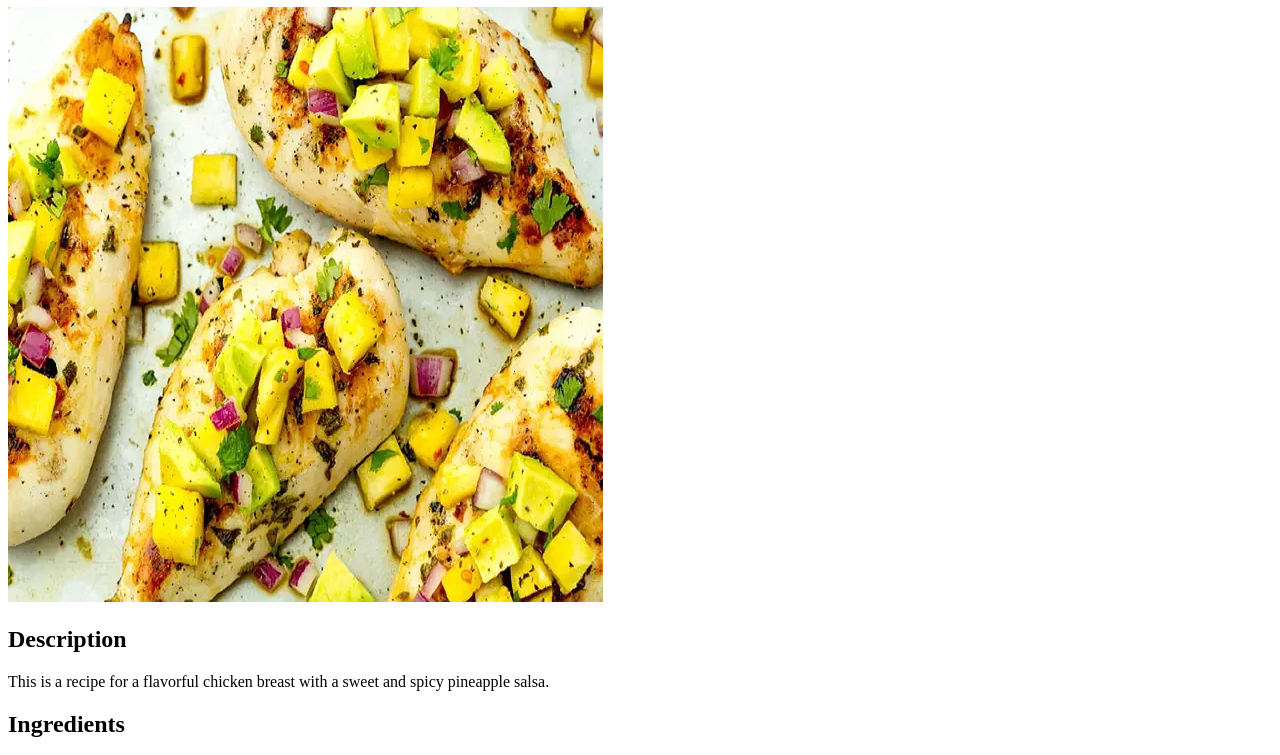
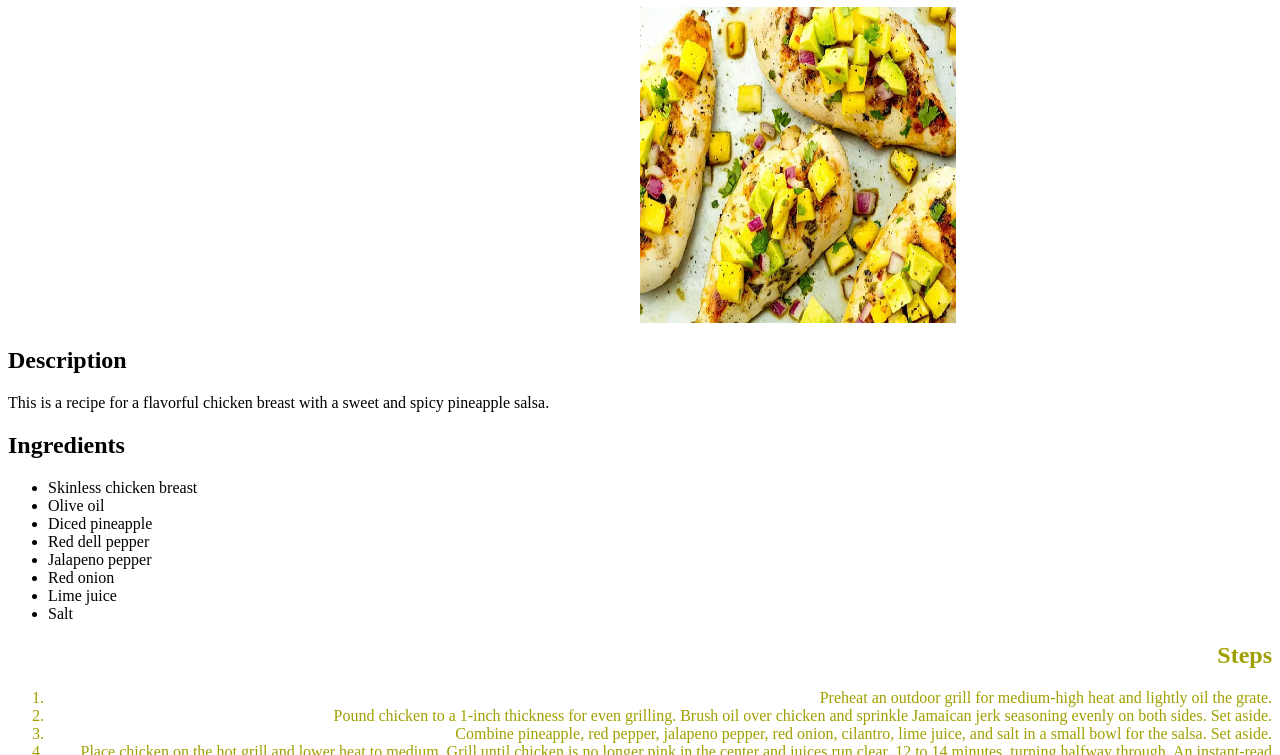
Before and after one commit to Xynox/odin-recipes, a plain HTML site: page recipes/pineapple-salsa-chicken.html in a window 1280 px wide. Shown: the part 73-828 px from the top of the page. Drawn offline with Linux system fonts and the light colour scheme.

Commit message:
Use css to style salsa chicken and index
Added some css from "CSS Foundations" on the index.html and pineapple-
salsa-chicken.html, with some color coding, text alignment and using
some of the chaining classes

```diff
--- a/recipes/pineapple-salsa-chicken.html
+++ b/recipes/pineapple-salsa-chicken.html
@@ -6,11 +6,12 @@
     <meta http-equiv="X-UA-Compatible" content="IE=edge">
     <meta name="viewport" content="width=device-width, initial-scale=1.0">
     <title>Pineapple Salsa Chicken</title>
+    <link rel="stylesheet" href="../style.css">
 </head>
 
 <body>
-    <h1>Pineapple Salsa Chicken</h1>
-    <img src="salsa_chicken.jpg" alt="Salsa Chicken">
+    <h1 class="title">Pineapple Salsa Chicken</h1>
+    <img class="img salsa" src="salsa_chicken.jpg" alt="Salsa Chicken">
     <h2>Description</h2>
     <p>This is a recipe for a flavorful chicken breast with a sweet and spicy pineapple salsa.</p>
     <h2>Ingredients</h2>
@@ -24,8 +25,8 @@
         <li>Lime juice</li>
         <li>Salt</li>
     </ul>
-    <h2>Steps</h2>
-    <ol>
+    <h2 class="steps title salsa">Steps</h2>
+    <ol class="steps desc">
         <li>Preheat an outdoor grill for medium-high heat and lightly oil the grate.</li>
         <li>Pound chicken to a 1-inch thickness for even grilling. Brush oil over chicken and sprinkle Jamaican jerk
             seasoning evenly on both sides. Set aside.</li>
--- /dev/null
+++ b/style.css
@@ -0,0 +1,28 @@
+.title {
+    text-align: center;
+    color: black;
+    background-color: rgba(152, 238, 152, 0.712);
+}
+
+.selector {
+    text-align: left;
+    color: greenyellow;
+}
+
+.img {
+    align-items: center;
+    width: 25%;
+    height: auto;
+    margin-left: 50%;
+}
+
+.steps {
+    text-align: right;
+    color: black;
+    background-color: white;
+}
+
+.steps.salsa,
+.steps.desc {
+    color: rgb(160, 160, 0);
+}
```
Also changed, not shown: index.html (+3 -2 lines), recipes/strawberry-pie.html (+1 -0 lines).
